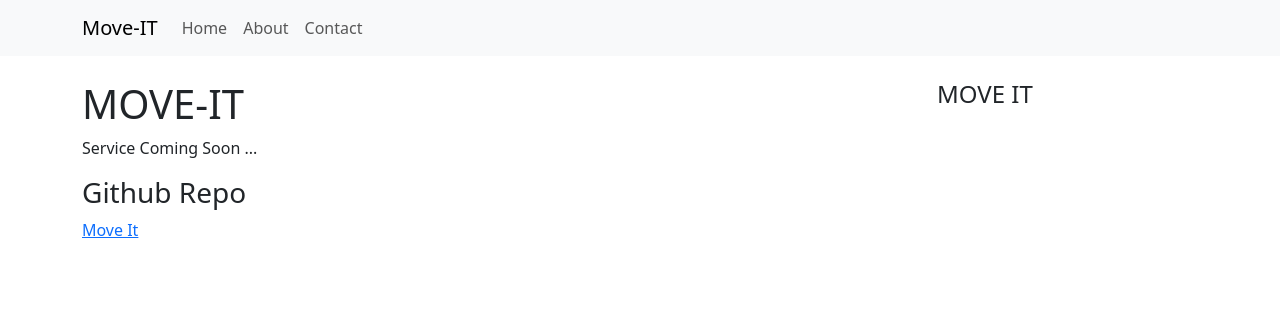
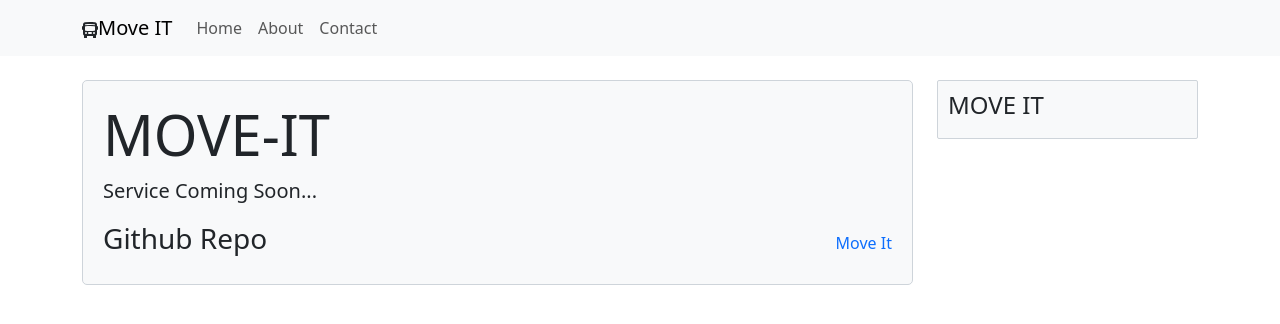
Before and after one commit to moveit-deliveries/ClientWebAPP, a Flask app: page / in a window 1280 px wide. Shown: the top 324 px of the page. Run offline with Flask 3, Linux system fonts and the light colour scheme.

Commit message:
init commit

```diff
--- a/templates/index.html
+++ b/templates/index.html
@@ -4,14 +4,30 @@
     <meta charset="UTF-8">
     <title>Title</title>
     <link href="https://cdn.jsdelivr.net/npm/bootstrap@5.3.0/dist/css/bootstrap.min.css" rel="stylesheet" integrity="sha384-9ndCyUaIbzAi2FUVXJi0CjmCapSmO7SnpJef0486qhLnuZ2cdeRhO02iuK6FUUVM" crossorigin="anonymous">
-    <script src="https://cdn.jsdelivr.net/npm/bootstrap@5.3.0/dist/js/bootstrap.bundle.min.js" integrity="sha384-geWF76RCwLtnZ8qwWowPQNguL3RmwHVBC9FhGdlKrxdiJJigb/j/68SIy3Te4Bkz" crossorigin="anonymous"></script>
-    <link rel="stylesheet" href="https://cdn.jsdelivr.net/npm/bootstrap-icons@1.10.5/font/bootstrap-icons.css">
+    <style>
+        .main-content {
+            background-color: #f8f9fa;
+            padding: 20px;
+            border: 1px solid #ced4da;
+            border-radius: 5px;
+        }
+        .side-content {
+            background-color: #f8f9fa;
+            padding: 10px;
+            border: 1px solid #ced4da;
+            border-radius: 2px;
+        }
+    </style>
 </head>
 <body>
 
 <nav class="navbar navbar-expand-lg navbar-light bg-light">
     <div class="container">
-        <a class="navbar-brand" href="#">Move-IT</a>
+<i>
+<svg xmlns="http://www.w3.org/2000/svg" width="16" height="16" fill="currentColor" class="bi bi-bus-front-fill" viewBox="0 0 16 16">
+  <path d="M16 7a1 1 0 0 1-1 1v3.5c0 .818-.393 1.544-1 2v2a.5.5 0 0 1-.5.5h-2a.5.5 0 0 1-.5-.5V14H5v1.5a.5.5 0 0 1-.5.5h-2a.5.5 0 0 1-.5-.5v-2a2.496 2.496 0 0 1-1-2V8a1 1 0 0 1-1-1V5a1 1 0 0 1 1-1V2.64C1 1.452 1.845.408 3.064.268A43.608 43.608 0 0 1 8 0c2.1 0 3.792.136 4.936.268C14.155.408 15 1.452 15 2.64V4a1 1 0 0 1 1 1v2ZM3.552 3.22A43.306 43.306 0 0 1 8 3c1.837 0 3.353.107 4.448.22a.5.5 0 0 0 .104-.994A44.304 44.304 0 0 0 8 2c-1.876 0-3.426.109-4.552.226a.5.5 0 1 0 .104.994ZM8 4c-1.876 0-3.426.109-4.552.226A.5.5 0 0 0 3 4.723v3.554a.5.5 0 0 0 .448.497C4.574 8.891 6.124 9 8 9c1.876 0 3.426-.109 4.552-.226A.5.5 0 0 0 13 8.277V4.723a.5.5 0 0 0-.448-.497A44.304 44.304 0 0 0 8 4Zm-3 7a1 1 0 1 0-2 0 1 1 0 0 0 2 0Zm8 0a1 1 0 1 0-2 0 1 1 0 0 0 2 0Zm-7 0a1 1 0 0 0 1 1h2a1 1 0 1 0 0-2H7a1 1 0 0 0-1 1Z"/>
+</svg>  </i>
+        <a class="navbar-brand" href="#"> Move IT </a>
         <button class="navbar-toggler" type="button" data-bs-toggle="collapse" data-bs-target="#navbarNav" aria-controls="navbarNav" aria-expanded="false" aria-label="Toggle navigation">
             <span class="navbar-toggler-icon"></span>
         </button>
@@ -34,14 +50,20 @@
 <div class="container mt-4">
     <div class="row">
         <div class="col-lg-9">
-            <h1>MOVE-IT</h1>
-            <p>Service Coming Soon ...</p>
-            <h3>Github Repo</h3>
-            <a href="https://github.com/moveit-deliveries"> Move It</a>
+            <div class="main-content">
+                <h1 class="display-4">MOVE-IT</h1>
+                <p class="lead">Service Coming Soon...</p>
+                <div class="d-flex justify-content-between align-items-center">
+                    <h3>Github Repo</h3>
+                    <a class="text-decoration-none" href="https://github.com/moveit-deliveries">Move It</a>
+                </div>
+            </div>
         </div>
         <div class="col-lg-3">
-            <h4>MOVE IT</h4>
-
+            <div class="side-content">
+                <h4>MOVE IT</h4>
+                <!-- Additional content -->
+            </div>
         </div>
     </div>
 </div>
```
